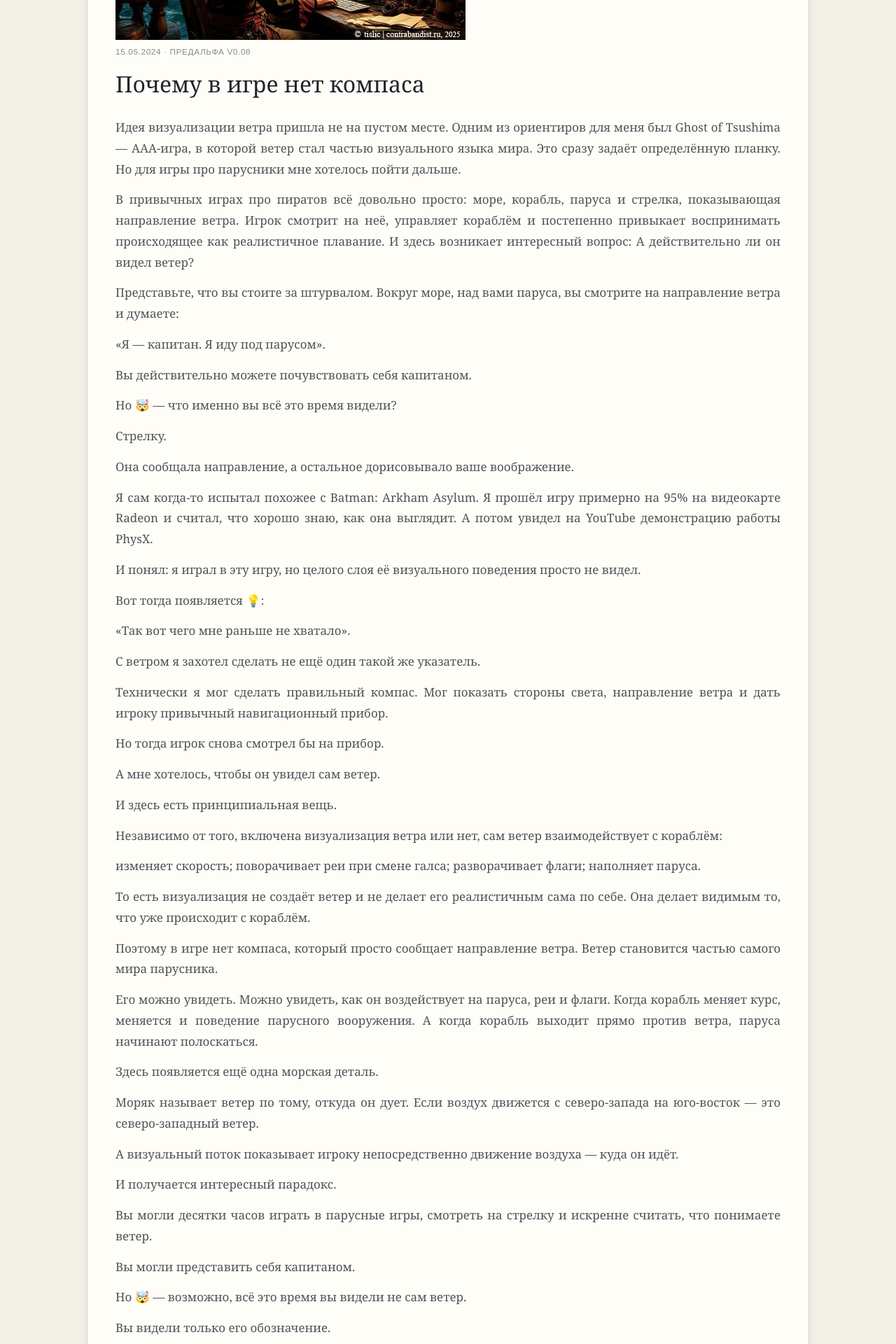
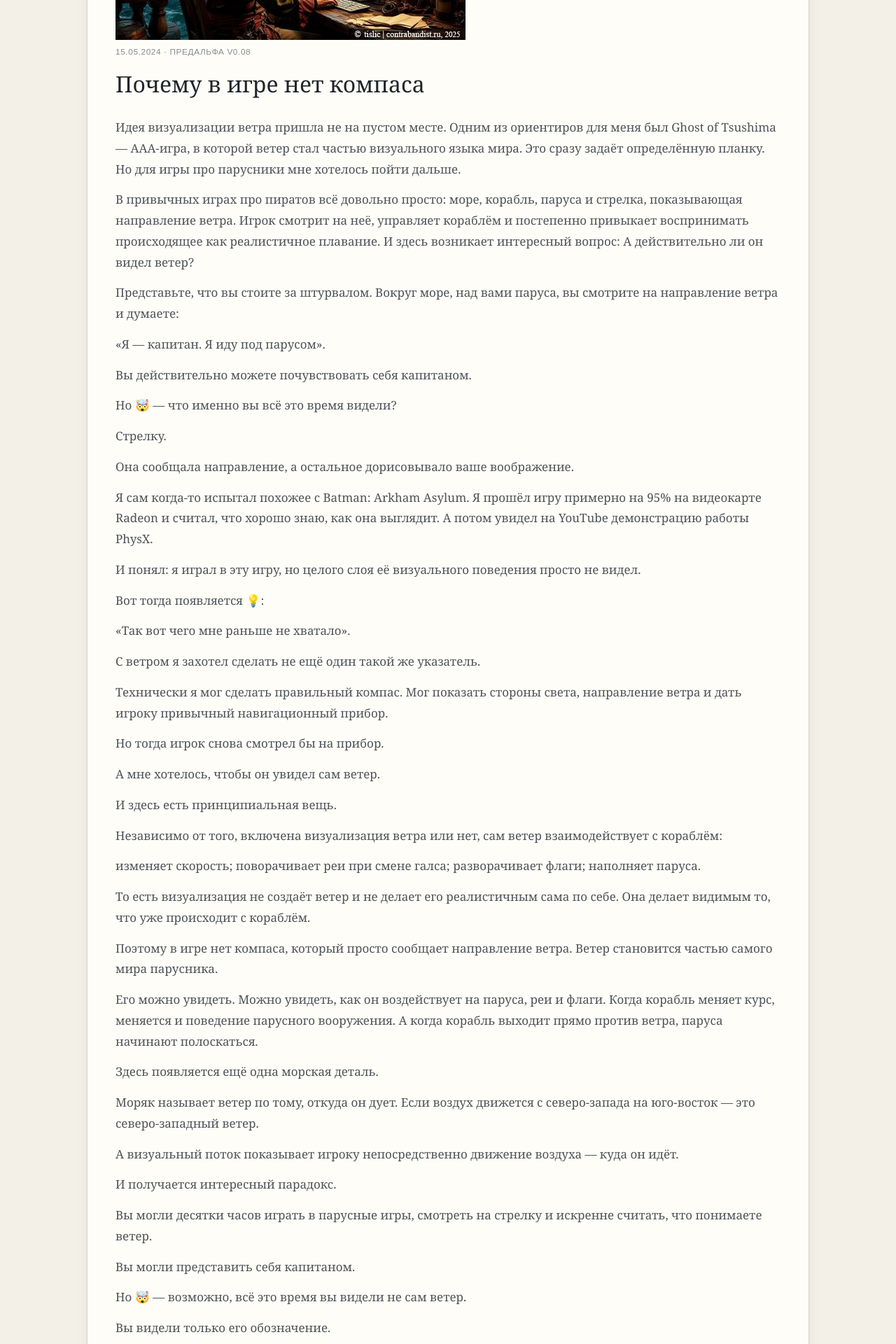
Before and after one commit to tislic/SeaDogsPort, a Jekyll site: the page built from _posts/2024-05-15-v08.md, in a window 1280 px wide. Shown: the part 602-2522 px from the top of the page at 70% size. Built offline with Jekyll 4.4.1, drawn with Linux system fonts in a browser that asks for light colours.

Commit message:
Update 2024-05-15-v08.md

```diff
--- a/_posts/2024-05-15-v08.md
+++ b/_posts/2024-05-15-v08.md
@@ -6,7 +6,7 @@ version: "Предальфа v0.08"
 excerpt: "Идея визуализации ветра пришла не на пустом месте."
 image: /assets/images/compas.jpg
 ---
-<div style="text-align: justify;" markdown="1">
+
 Идея визуализации ветра пришла не на пустом месте. Одним из ориентиров для меня был Ghost of Tsushima — AAA-игра, в которой ветер стал частью визуального языка мира. Это сразу задаёт определённую планку.
 Но для игры про парусники мне хотелось пойти дальше.
 
@@ -74,4 +74,3 @@ image: /assets/images/compas.jpg
 И тогда появляется 💡:
 
 «Так вот чего мне раньше не хватало — самого ветра».
-</div>
```
